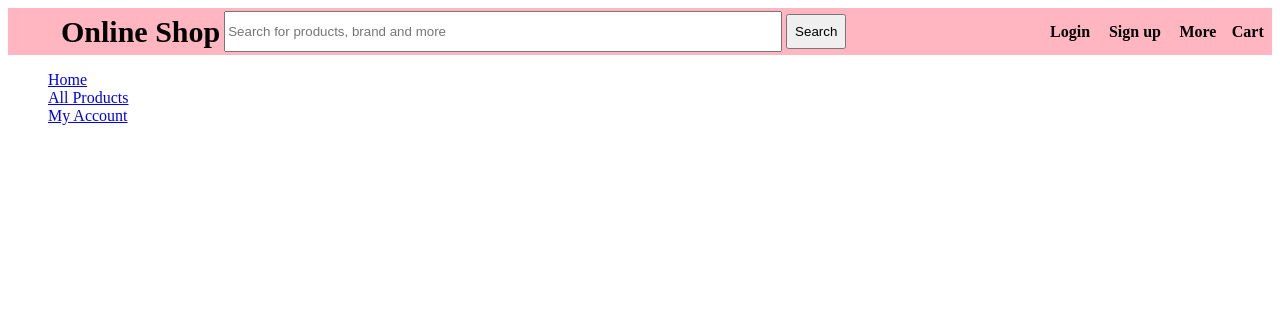
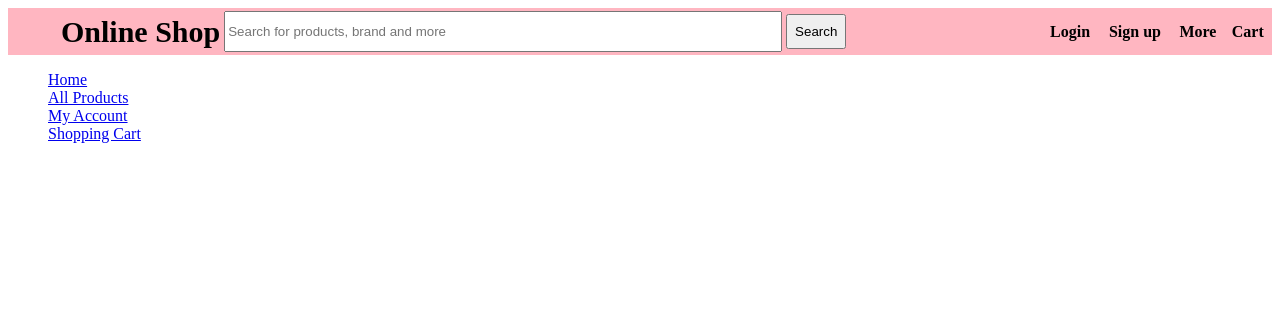
Before and after one commit to sumitsingh886/Mini-Project9, a PHP site: page / in a window 1280 px wide. Shown: the top 315 px of the page. Run offline with PHP 8.4, Linux system fonts and the light colour scheme; some web fonts are replaced.

Commit message:
add  shopping cart page with li tag using anchor tag

```diff
--- a/Online shoping system/index.php
+++ b/Online shoping system/index.php
@@ -28,6 +28,7 @@
             <li><a href="index.php">Home</a></li>
             <li><a href="all_products.php">All Products</a></li>
             <li><a href="my_account.php">My Account</a></li>
+            <li><a href="cart.php">Shopping Cart</a></li>
         </ul>
     </div>
     </div>
```
